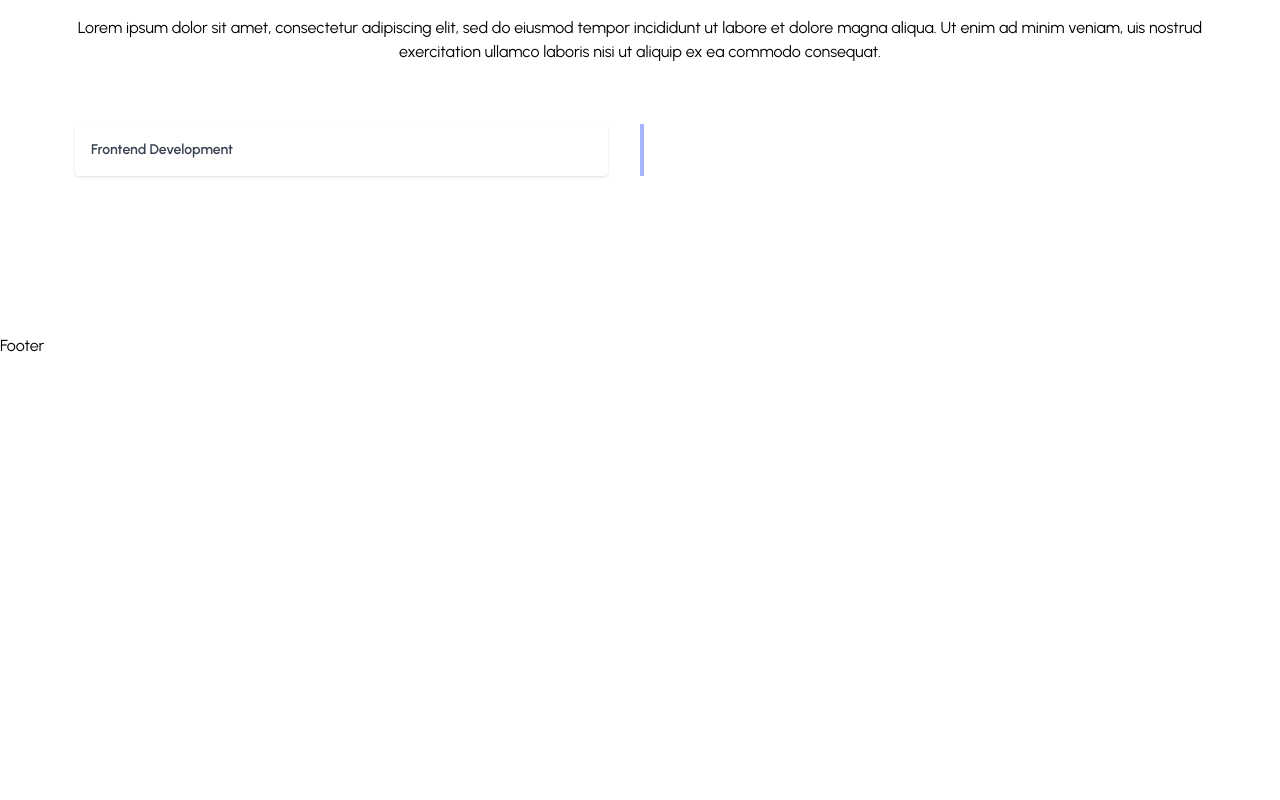
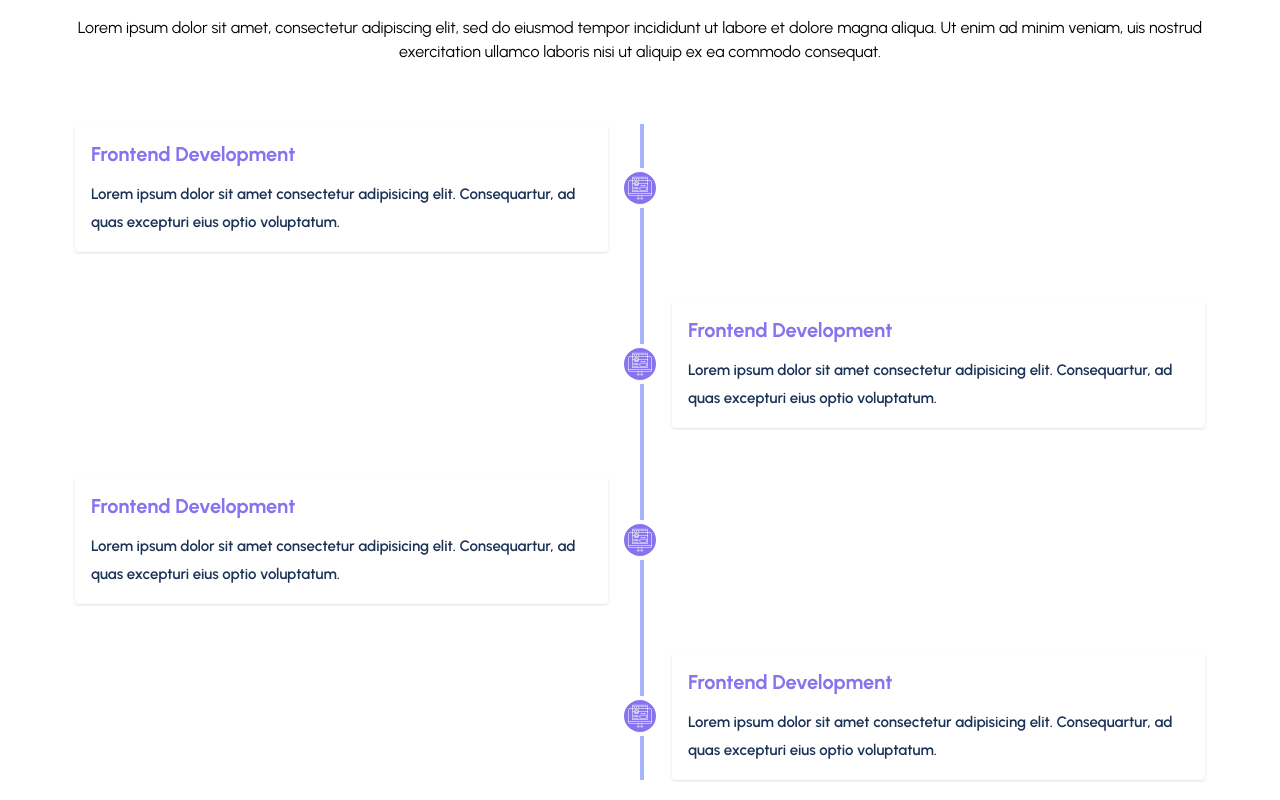
Before and after one commit to BabaMboga/My-PortFolio, a React (Create React App) app in the folder portfolio/: page / in a window 1280 px wide. Shown: the part 780-1580 px from the top of the page. Before the commit the page ends 1138 px from the top, so only its background shows below. Built offline with nearby package versions, Linux system fonts and the light colour scheme; the HTML template or start-up script is replaced by a standard one.

Commit message:
added more left & right panel

```diff
--- a/portfolio/src/components/UI/Services.js
+++ b/portfolio/src/components/UI/Services.js
@@ -1,46 +1,178 @@
-import React from 'react'
+import React from "react";
+import frontendImg from '../../assets/images/front-end.png'
+import backendImg from '../../assets/images/design.png'
+import appsImg from '../../assets/images/apps.png'
 
 const Services = () => {
   return (
-    <section id='services'>
-        <div className='container lg:pt-5'>
-            <div className='text-center'>
-                <h2 className='text-headingColor font-[800] text-[2.4 rem] mb-5'>
+    <section id="services">
+      <div className="container lg:pt-5">
+        <div className="text-center">
+          <h2 className="text-headingColor font-[800] text-[2.4 rem] mb-5">
             What do I help
           </h2>
           <p>
-                Lorem ipsum dolor sit amet, consectetur adipiscing elit, sed do eiusmod tempor
-                incididunt ut labore et dolore magna aliqua. Ut enim ad minim veniam,
-                uis nostrud exercitation ullamco laboris nisi ut aliquip ex ea commodo consequat.
+            Lorem ipsum dolor sit amet, consectetur adipiscing elit, sed do
+            eiusmod tempor incididunt ut labore et dolore magna aliqua. Ut enim
+            ad minim veniam, uis nostrud exercitation ullamco laboris nisi ut
+            aliquip ex ea commodo consequat.
           </p>
         </div>
 
-            <div className='flex flex-col justify-center sm:py-12'>
-                <div className='w-full py-3 px-2 sm:mx-auto sm:px-0'>
-                    <div className='relative text-gray-700 antialiased text-sm font-semibold'>
+        <div className="flex flex-col justify-center sm:py-12">
+          <div className="w-full py-3 px-2 sm:mx-auto sm:px-0">
+            <div className="relative text-gray-700 antialiased text-sm font-semibold">
               {/* ================ vertical line running through the middle ================ */}
-                        <div className='hidden absolute w-1 sm:block bg-indigo-300 h-full left-1/2 transform-translate-x-1/2'>
-                        </div>
+              <div className="hidden absolute w-1 sm:block bg-indigo-300 h-full left-1/2 transform-translate-x-1/2"></div>
 
               {/* ================= left card ================= */}
-                        <div className='mt-6 sm:mt-0 sm:mb-12'>
-                            <div className='flex items-center flex-col sm:flex-row'>
-                                <div className='flex justify-start w-full mx-auto items-center'>
-                                    <div className='w-full sm:w-1/2 sm:pr-8'>
-                                        <div data-aos='fade-right' data-aos-duration='1200' className='bg-white p-4 rounded shadow group hover:bg-primaryColor cursor-pointer
-                                        ease-in duration-150'>
-                                            <h3>Frontend Development</h3>
+              <div className="mt-6 sm:mt-0 sm:mb-12">
+                <div className="flex items-center flex-col sm:flex-row">
+                  <div className="flex justify-start w-full mx-auto items-center">
+                    <div className="w-full sm:w-1/2 sm:pr-8">
+                      <div
+                        data-aos="fade-right"
+                        data-aos-duration="1200"
+                        className="bg-white p-4 rounded shadow group hover:bg-primaryColor cursor-pointer
+                                        ease-in duration-150"
+                      >
+                        <h3
+                          className="text-primaryColor font-[700] mb-3 group-hover:text-white
+                                            group-hover:font-[600] text-xl"
+                        >
+                          Frontend Development
+                        </h3>
+                        <p className="text-[15px] text-smallTextColor group-hover:text-white group-hover:font-[500] leading-7">
+                          Lorem ipsum dolor sit amet consectetur adipisicing
+                          elit. Consequartur, ad quas excepturi eius optio
+                          voluptatum.
+                        </p>
                       </div>
                     </div>
                   </div>
+
+                  <div className="rounded-full bg-primaryColor border-white border-4 w-10 h-10 absolute
+                  left-1/2 transform -translate-x-1/2 -translate-y-4 sm:translate-y-0 flex items-center justify-center">
+                    <figure>
+                        <img src={frontendImg} alt=''/>
+                    </figure>
                   </div>
                 </div>
+              </div>
+
+              {/* =============== right card =============== */}
+              <div className="mt-6 sm:mt-0 sm:mb-12">
+                <div className="flex items-center flex-col sm:flex-row">
+                  <div className="flex justify-end w-full mx-auto items-center">
+                    <div className="w-full sm:w-1/2 sm:pl-8">
+                      <div
+                        data-aos="fade-right"
+                        data-aos-duration="1200"
+                        className="bg-white p-4 rounded shadow group hover:bg-primaryColor cursor-pointer
+                                        ease-in duration-150"
+                      >
+                        <h3
+                          className="text-primaryColor font-[700] mb-3 group-hover:text-white
+                                            group-hover:font-[600] text-xl"
+                        >
+                          Frontend Development
+                        </h3>
+                        <p className="text-[15px] text-smallTextColor group-hover:text-white group-hover:font-[500] leading-7">
+                          Lorem ipsum dolor sit amet consectetur adipisicing
+                          elit. Consequartur, ad quas excepturi eius optio
+                          voluptatum.
+                        </p>
+                      </div>
+                    </div>
+                  </div>
+
+                  <div className="rounded-full bg-primaryColor border-white border-4 w-10 h-10 absolute
+                  left-1/2 transform -translate-x-1/2 -translate-y-4 sm:translate-y-0 flex items-center justify-center">
+                    <figure>
+                        <img src={frontendImg} alt=''/>
+                    </figure>
+                  </div>
+                </div>
+              </div>
+
+
+              {/* ================= left card ================= */}
+              <div className="mt-6 sm:mt-0 sm:mb-12">
+                <div className="flex items-center flex-col sm:flex-row">
+                  <div className="flex justify-start w-full mx-auto items-center">
+                    <div className="w-full sm:w-1/2 sm:pr-8">
+                      <div
+                        data-aos="fade-right"
+                        data-aos-duration="1200"
+                        className="bg-white p-4 rounded shadow group hover:bg-primaryColor cursor-pointer
+                                        ease-in duration-150"
+                      >
+                        <h3
+                          className="text-primaryColor font-[700] mb-3 group-hover:text-white
+                                            group-hover:font-[600] text-xl"
+                        >
+                          Frontend Development
+                        </h3>
+                        <p className="text-[15px] text-smallTextColor group-hover:text-white group-hover:font-[500] leading-7">
+                          Lorem ipsum dolor sit amet consectetur adipisicing
+                          elit. Consequartur, ad quas excepturi eius optio
+                          voluptatum.
+                        </p>
+                      </div>
+                    </div>
+                  </div>
+
+                  <div className="rounded-full bg-primaryColor border-white border-4 w-10 h-10 absolute
+                  left-1/2 transform -translate-x-1/2 -translate-y-4 sm:translate-y-0 flex items-center justify-center">
+                    <figure>
+                        <img src={frontendImg} alt=''/>
+                    </figure>
+                  </div>
+                </div>
+              </div>
+
+              {/* =============== right card =============== */}
+              <div className="mt-6 sm:mt-0 sm:mb-12">
+                <div className="flex items-center flex-col sm:flex-row">
+                  <div className="flex justify-end w-full mx-auto items-center">
+                    <div className="w-full sm:w-1/2 sm:pl-8">
+                      <div
+                        data-aos="fade-right"
+                        data-aos-duration="1200"
+                        className="bg-white p-4 rounded shadow group hover:bg-primaryColor cursor-pointer
+                                        ease-in duration-150"
+                      >
+                        <h3
+                          className="text-primaryColor font-[700] mb-3 group-hover:text-white
+                                            group-hover:font-[600] text-xl"
+                        >
+                          Frontend Development
+                        </h3>
+                        <p className="text-[15px] text-smallTextColor group-hover:text-white group-hover:font-[500] leading-7">
+                          Lorem ipsum dolor sit amet consectetur adipisicing
+                          elit. Consequartur, ad quas excepturi eius optio
+                          voluptatum.
+                        </p>
+                      </div>
+                    </div>
+                  </div>
+
+                  <div className="rounded-full bg-primaryColor border-white border-4 w-10 h-10 absolute
+                  left-1/2 transform -translate-x-1/2 -translate-y-4 sm:translate-y-0 flex items-center justify-center">
+                    <figure>
+                        <img src={frontendImg} alt=''/>
+                    </figure>
+                  </div>
+                </div>
+              </div>
+
+
             </div>
           </div>
         </div>
       </div>
     </section>
-  )
-}
+  );
+};
 
-export default Services
+export default Services;
```
Lines whose indentation alone changed are shown as unchanged.
